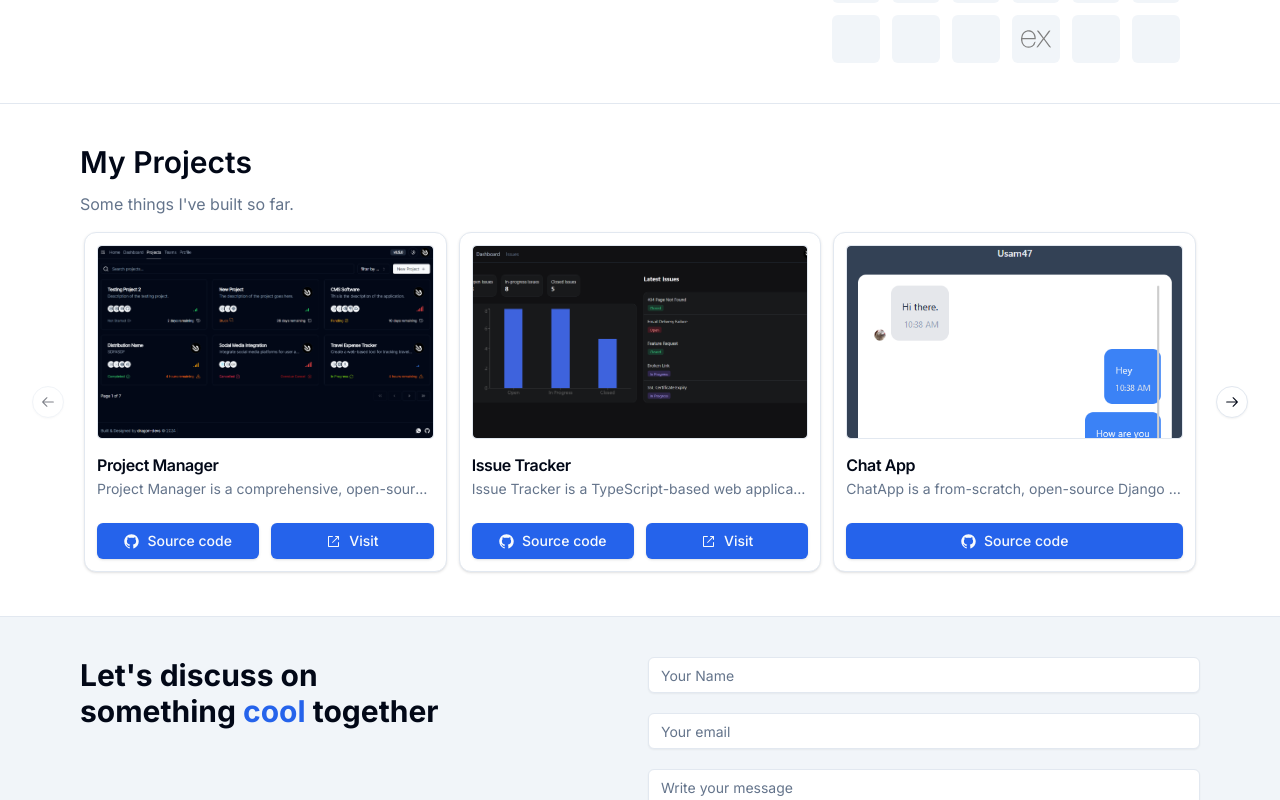
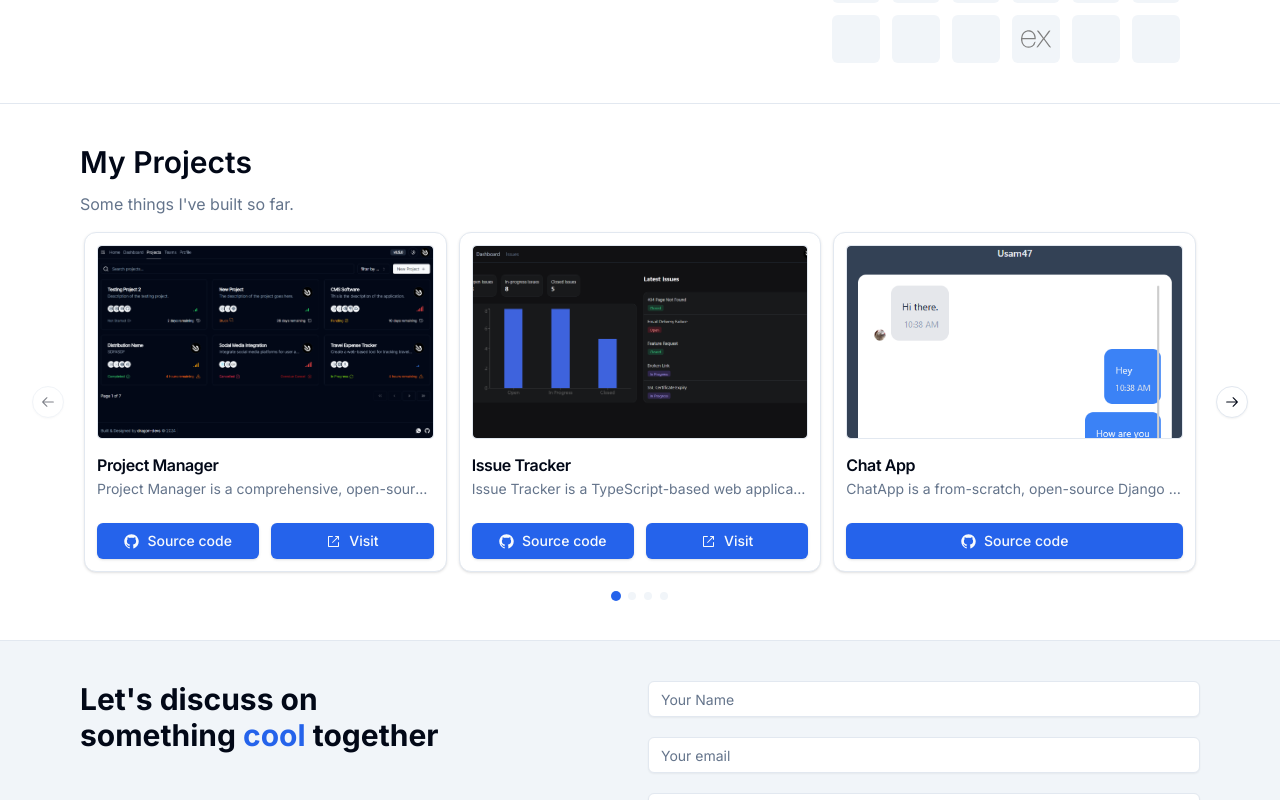
Before and after one commit to SA926-COBRA/Full-stack-Portfolio, a Next.js app: page / in a window 1280 px wide. Shown: the part 1514-2314 px from the top of the page. Built offline with nearby package versions, Linux system fonts and the light colour scheme; some icons are missing.

Commit message:
feat: Add Carousal Dots to projects count

```diff
--- a/app/ExperiencesTimeline.tsx
+++ b/app/ExperiencesTimeline.tsx
@@ -10,7 +10,7 @@ const ExperiencesTimeline = () => {
             </h1>
             {experience.map(item => (
                 <div key={item.title} className="relative px-3 flex sm:grid grid-cols-3">
-                    <div className="grid justify-end absolute sm:relative bottom-2 right-0 sm:mr-6 font-semibold mt-1 ">
+                    <div className="grid justify-end absolute sm:relative bottom-2 font-bold right-0 sm:mr-6 mt-3 ">
                         {item.from} - {item.to}
                     </div>
                     <ol className="relative border-s-2 col-span-2 border-primary dark:border-primary">
--- a/app/MyProjects.tsx
+++ b/app/MyProjects.tsx
@@ -1,8 +1,17 @@
+'use client';
+
 import React from 'react';
 import Container from "@/components/Container";
 import {Card, CardContent, CardDescription, CardFooter, CardHeader, CardTitle} from "@/components/ui/card";
 import {Button} from "@/components/ui/button";
-import {Carousel, CarouselContent, CarouselItem, CarouselNext, CarouselPrevious} from "@/components/ui/carousel";
+import {
+    Carousel,
+    CarouselApi,
+    CarouselContent,
+    CarouselItem,
+    CarouselNext,
+    CarouselPrevious
+} from "@/components/ui/carousel";
 import {ExternalLinkIcon, GitHubLogoIcon} from "@radix-ui/react-icons";
 
 import projectsData from '../change_data/projects.json';
@@ -19,7 +28,42 @@ import {
 import ProjectDetails from "@/app/components/ProjectDetails";
 import {Badge} from "@/components/ui/badge";
 
+const Dot = ({count, current}: { count: number, current: number }) => {
+    const [active, setActive] = React.useState(current === count + 1);
+
+    React.useEffect(() => {
+        setActive(current === count + 1);
+    }, [current, count]);
+
+    return (
+        <div
+            className={`h-2 w-2 rounded-full mx-1 duration-300 ${
+                active ? 'bg-primary scale-125' : 'bg-muted'
+            }`}
+        />
+    );
+};
+
 const MyProjects = () => {
+    const [api, setApi] = React.useState<CarouselApi>()
+    const [current, setCurrent] = React.useState(0)
+    const [count, setCount] = React.useState(0)
+
+
+    React.useEffect(() => {
+        if (!api) {
+            return
+        }
+
+        setCount(api.scrollSnapList().length)
+        setCurrent(api.selectedScrollSnap() + 1)
+
+
+        api.on("select", () => {
+            setCurrent(api.selectedScrollSnap() + 1)
+        })
+    }, [api])
+
     return (
         <div id="projects">
             <div
@@ -33,8 +77,8 @@ const MyProjects = () => {
                             <p className="text-muted-foreground">
                                 Some things I&apos;ve built so far.
                             </p>
-                <div className="">
-                  <Carousel className="">
+                            <div>
+                                <Carousel setApi={setApi}>
                                     <CarouselContent className="-ml-1">
                                         {Object.values(projectsData).map((project: Project, index) => (
                                             <CarouselItem key={index} className="pl-1 md:basis-1/2 lg:basis-1/3">
@@ -60,9 +104,12 @@ const MyProjects = () => {
                                                                     </DialogHeader>
                                                                     <div className="">
                                                                         <div className="overflow-hidden rounded-sm ">
-                                          <div className=" flex flex-wrap gap-1 pb-3 float-right">
+                                                                            <div
+                                                                                className=" flex flex-wrap gap-1 pb-3 float-right">
                                                                                 {project.tags?.map((tag, index) => (
-                                                <Badge className="text-[10px] p-0 px-1 " key={index}>
+                                                                                    <Badge
+                                                                                        className="text-[10px] p-0 px-1 "
+                                                                                        key={index}>
                                                                                         {tag.toLowerCase()}
                                                                                     </Badge>
                                                                                 ))}
@@ -80,7 +127,8 @@ const MyProjects = () => {
                                                         </CardHeader>
                                                         <CardFooter className="p-3 gap-3">
                                                             {project.github_repo && (
-                                      <Link className="w-full" href={project.github_repo} target="_blank"
+                                                                <Link className="w-full" href={project.github_repo}
+                                                                      target="_blank"
                                                                       rel="noopener noreferrer">
                                                                     <Button className="w-full gap-2">
                                                                         <GitHubLogoIcon/> Source code
@@ -88,7 +136,8 @@ const MyProjects = () => {
                                                                 </Link>
                                                             )}
                                                             {project.project_url && (
-                                      <Link className="w-full" href={project.project_url} target="_blank"
+                                                                <Link className="w-full" href={project.project_url}
+                                                                      target="_blank"
                                                                       rel="noopener noreferrer">
                                                                     <Button className="w-full gap-2">
                                                                         <ExternalLinkIcon/> Visit
@@ -106,6 +155,12 @@ const MyProjects = () => {
                                         <CarouselNext/>
                                     </div>
                                 </Carousel>
+                                <div className="flex items-center justify-center mt-4">
+                                    {[...Array(count)].map((_, i) => (
+                                        <Dot key={i} count={i} current={current}/>
+                                    ))}
+                                </div>
+
                             </div>
                         </div>
                     </div>
```
Lines whose indentation alone changed are shown as unchanged.
